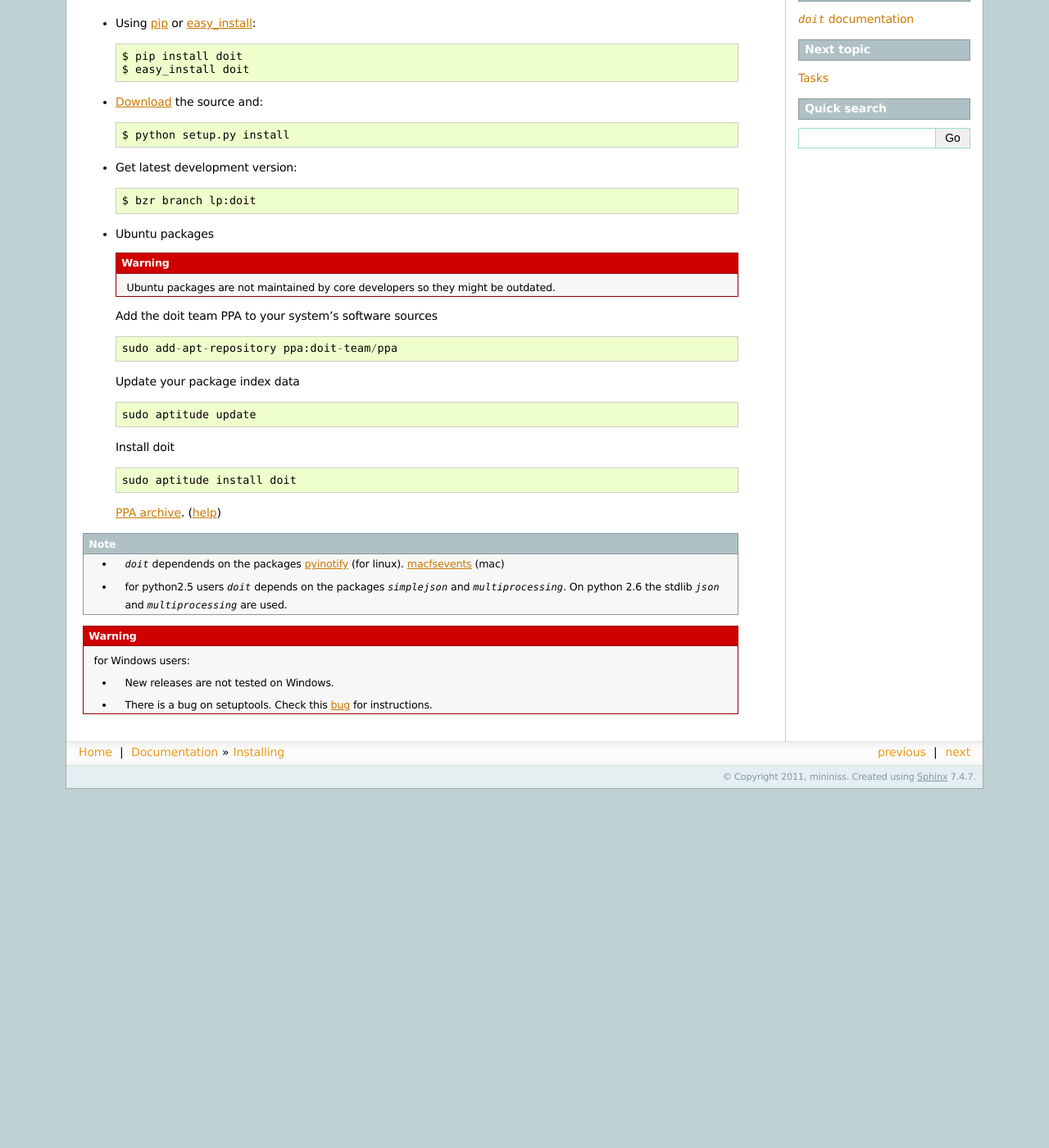
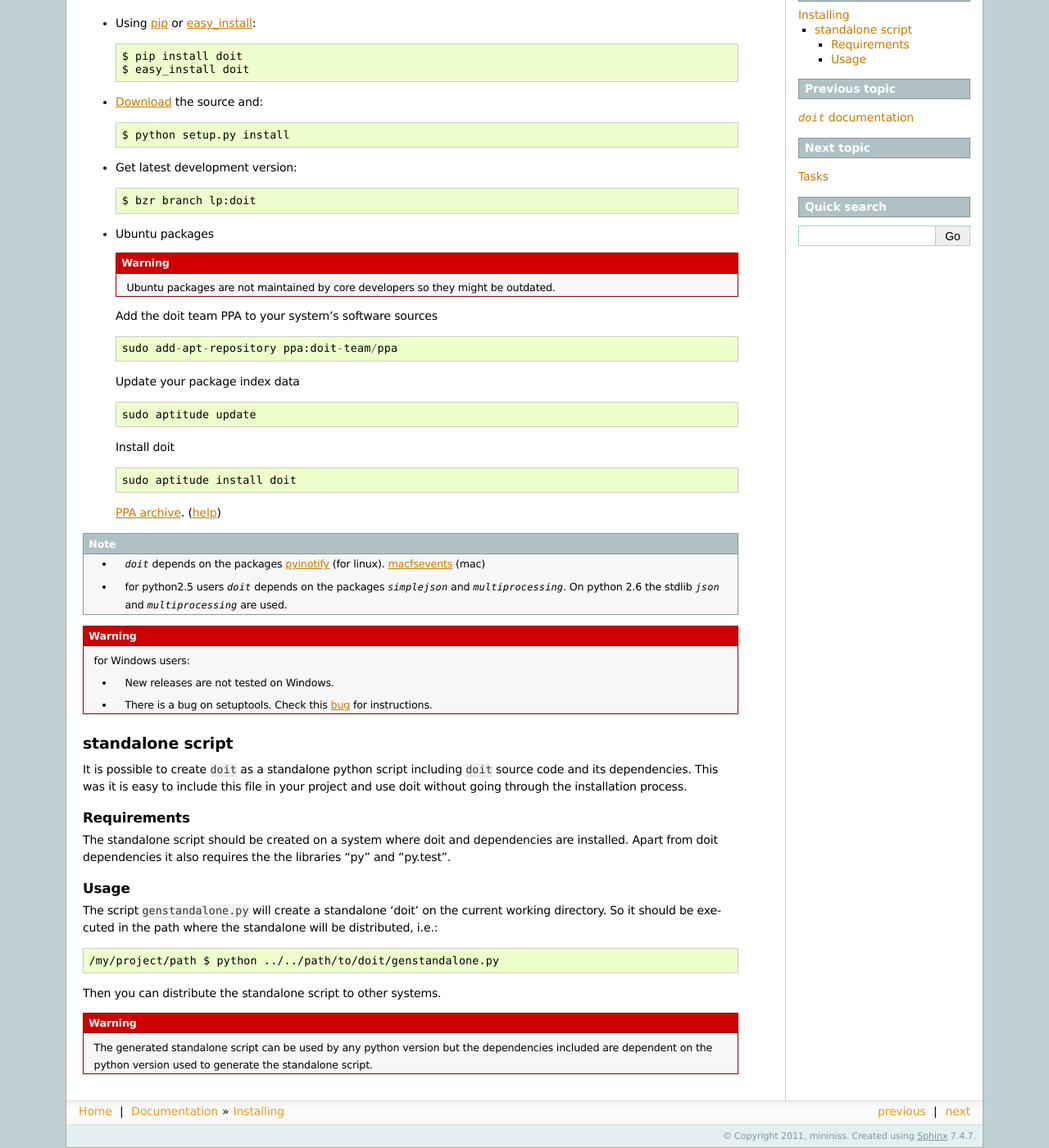
Before and after one commit to pydoit/doit, a Sphinx documentation site: the page built from doc/install.rst, in a window 1280 px wide and 1400 px high, scrolled down 167 px. Shown: the whole window at 82% size. Built offline with Sphinx 7.4.7, drawn with Linux system fonts in a browser that asks for light colours; comment, search, counter and statistics services are not loaded; before the commit the page ends 1129 px from its top, so only the background shows below that.

Commit message:
added docs related to creating standdalone script.
--HG--
extra : convert_revision : schettino72-20120105100141-irurzszwib18vypi

```diff
--- a/TODO.txt
+++ b/TODO.txt
@@ -3,7 +3,6 @@
 
 . more MP (tree)
 . setup/task  single process/all procces
-. --enable/--disable cmd line options (#586651)
 . better terminal output
 
 wishlist
--- a/doc/index.rst
+++ b/doc/index.rst
@@ -23,7 +23,9 @@ Features:
  * Flexible, adapts to many workflows for creation of tasks/rules/recipes
  * Support for multi-process parallel execution
  * Built-in integration of inotify (automatic re-execution) (linux/mac only)
+ * Can be distributed as a standalone (single-file) script
  * Runs on Python 2.5 through 3.2
+
 
 If you are still wondering why someone would want to use this tool, this blog `post <http://schettino72.wordpress.com/2008/04/14/doit-a-build-tool-tale/>`_ explains how everything started.
 
--- a/doc/install.rst
+++ b/doc/install.rst
@@ -37,7 +37,7 @@ Installing
   `PPA archive <https://launchpad.net/~doit-team/+archive/ppa/>`_. (`help <https://launchpad.net/+help/soyuz/ppa-sources-list.html>`_)
 
 .. note::
-  * `doit` dependends on the packages `pyinotify <http://trac.dbzteam.org/pyinotify>`_ (for linux). `macfsevents <http://pypi.python.org/pypi/MacFSEvents>`_ (mac)
+  * `doit` depends on the packages `pyinotify <http://trac.dbzteam.org/pyinotify>`_ (for linux). `macfsevents <http://pypi.python.org/pypi/MacFSEvents>`_ (mac)
   * for python2.5 users `doit` depends on the packages `simplejson` and `multiprocessing`. On python 2.6 the stdlib `json` and `multiprocessing` are used.
 
 .. warning::
@@ -47,3 +47,31 @@ Installing
    * New releases are not tested on Windows.
 
    * There is a bug on setuptools. Check this `bug <http://bugs.launchpad.net/doit/+bug/218276>`_ for instructions.
+
+
+
+standalone script
+====================
+
+It is possible to create ``doit`` as a standalone python script including ``doit`` source code and its dependencies. This was it is easy to include this file in your project and use doit without going through the installation process.
+
+Requirements
+--------------
+
+The standalone script should be created on a system where doit and dependencies are
+installed. Apart from doit dependencies it also requires the the libraries "py" and "py.test".
+
+Usage
+-------
+
+The script ``genstandalone.py`` will create a standalone 'doit' on the current working directory. So it should be executed in the path where the standalone will be distributed, i.e.::
+
+  /my/project/path $ python ../../path/to/doit/genstandalone.py
+
+Then you can distribute the standalone script to other systems.
+
+.. warning::
+
+  The generated standalone script can be used by any python version but the
+  dependencies included are dependent on the python version used to generate
+  the standalone script.
```
Also changed, not shown: other parts of doc/index.rst (+1 -1 lines), genstandalone.py (+12 -13 lines).
